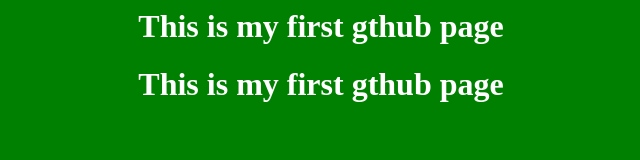
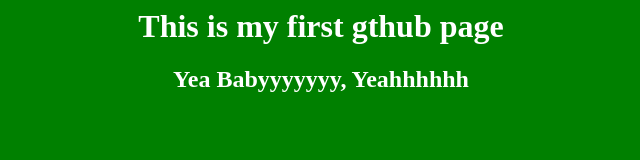
Before and after one commit to Meghdadhn/test, a plain HTML site: page index.htm in a window 1280 px wide. Shown: the whole page, without its empty margins (319-959 px from the left). Drawn offline with Linux system fonts and the light colour scheme.

Commit message:
Update index.htm

```diff
--- a/index.htm
+++ b/index.htm
@@ -7,7 +7,7 @@
   <body>
     <h1> This is my first gthub page</h1>
 
-    <h1> This is my first gthub page</h1>
+    <h2> Yea Babyyyyyyy, Yeahhhhhh</h2>
 
 
   <body>
```
